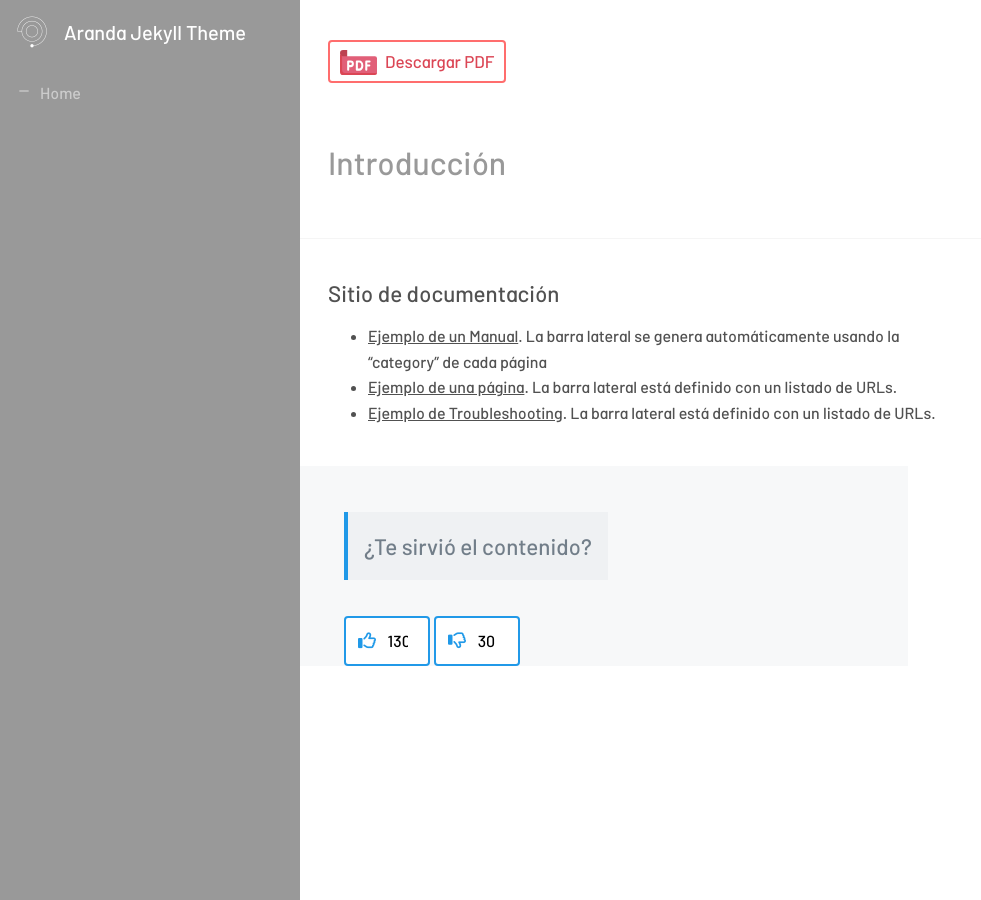
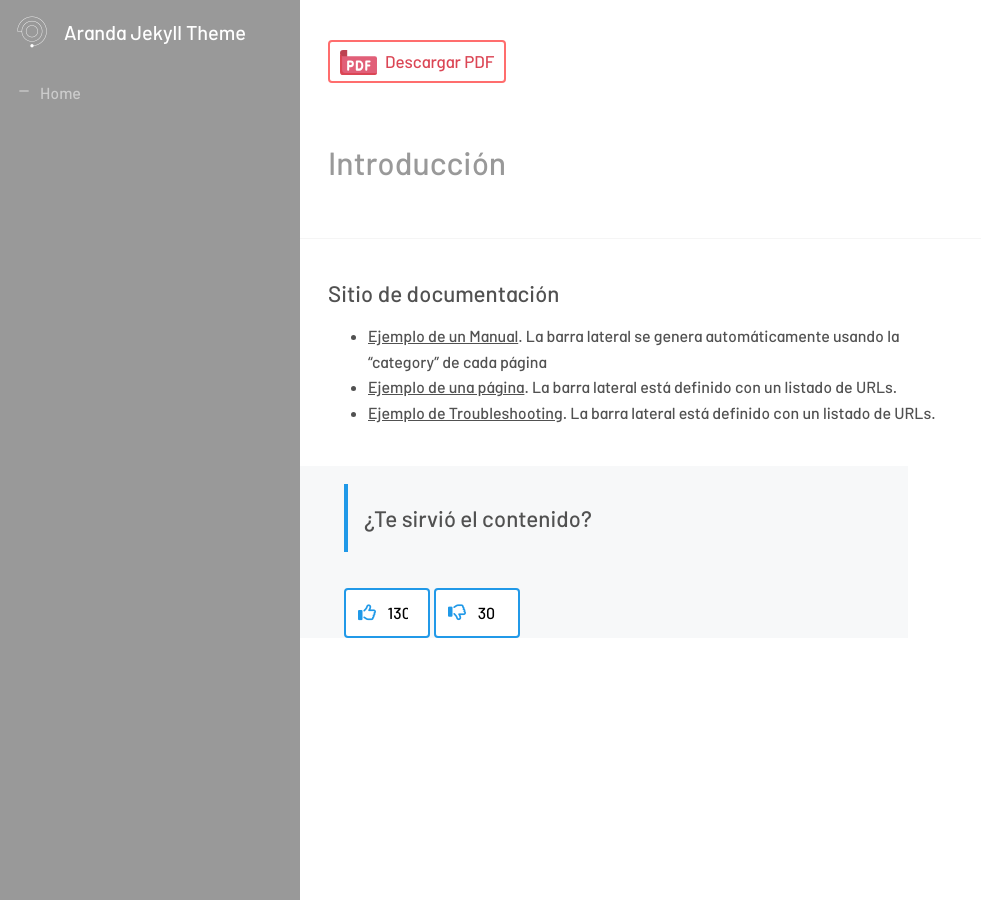
Before and after one commit to Nats85/Manuales-Aranda-Apis, a Jekyll site: the page built from index.md, in a window 1280 px wide. Shown: the whole page, without its empty margins (0-981 px from the left). Built offline with Jekyll 4.4.1, drawn with Linux system fonts in a browser that asks for light colours; nearby versions of some CDN libraries.

Commit message:
Update _vote-count.scss

```diff
--- a/_sass/base/_vote-count.scss
+++ b/_sass/base/_vote-count.scss
@@ -44,12 +44,10 @@
     }
 
     .note-count {
-        background: #091f3e08;
-        color: #727E89;
+        color: #515151;
         border-left: 4px solid #2099e8;
         padding: 4px 16px;
         margin-bottom: 36px;
-        font-size: 22px;
-        margin-top: 46px;
+        margin-top: 18px;
 
     }
```
